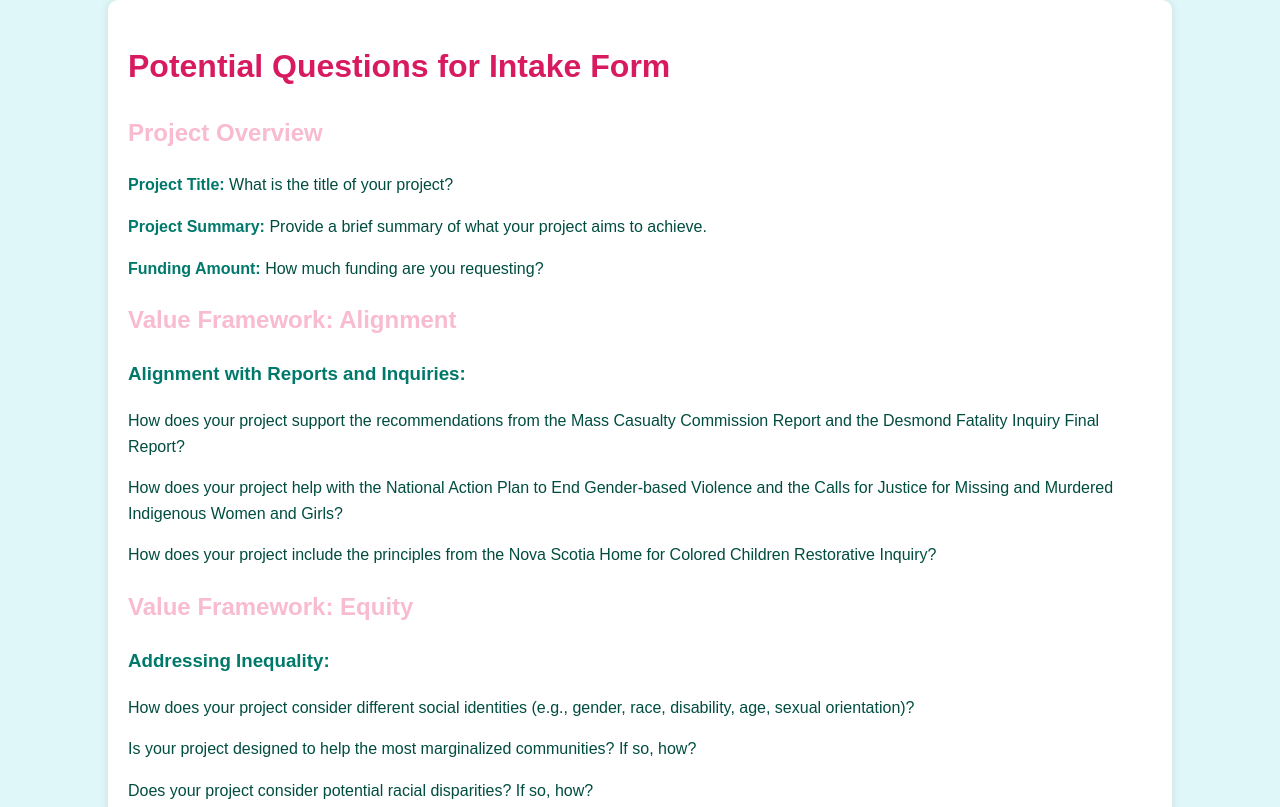
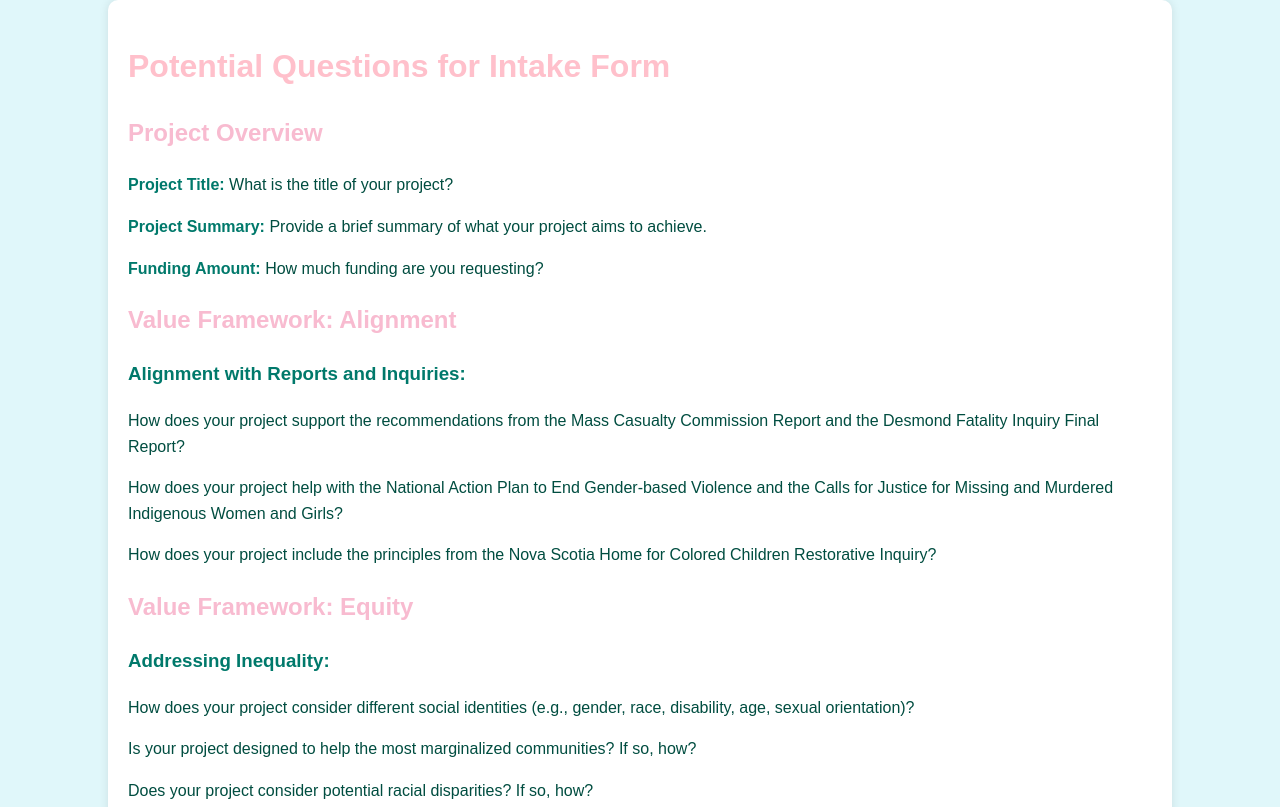
Before and after one commit to phonghongvu/phonghongvu.github.io, a plain HTML site: page index.html in a window 1280 px wide. Shown: the top 807 px of the page. Drawn offline with Linux system fonts and the light colour scheme.

Commit message:
updated pink

```diff
--- a/styles.css
+++ b/styles.css
@@ -17,7 +17,7 @@ body {
 }
 
 h1 {
-    color: #d81b60; /* Dark pink color for main heading */
+    color: pink; /* Dark pink color for main heading */
 }
 
 h2 {
```
